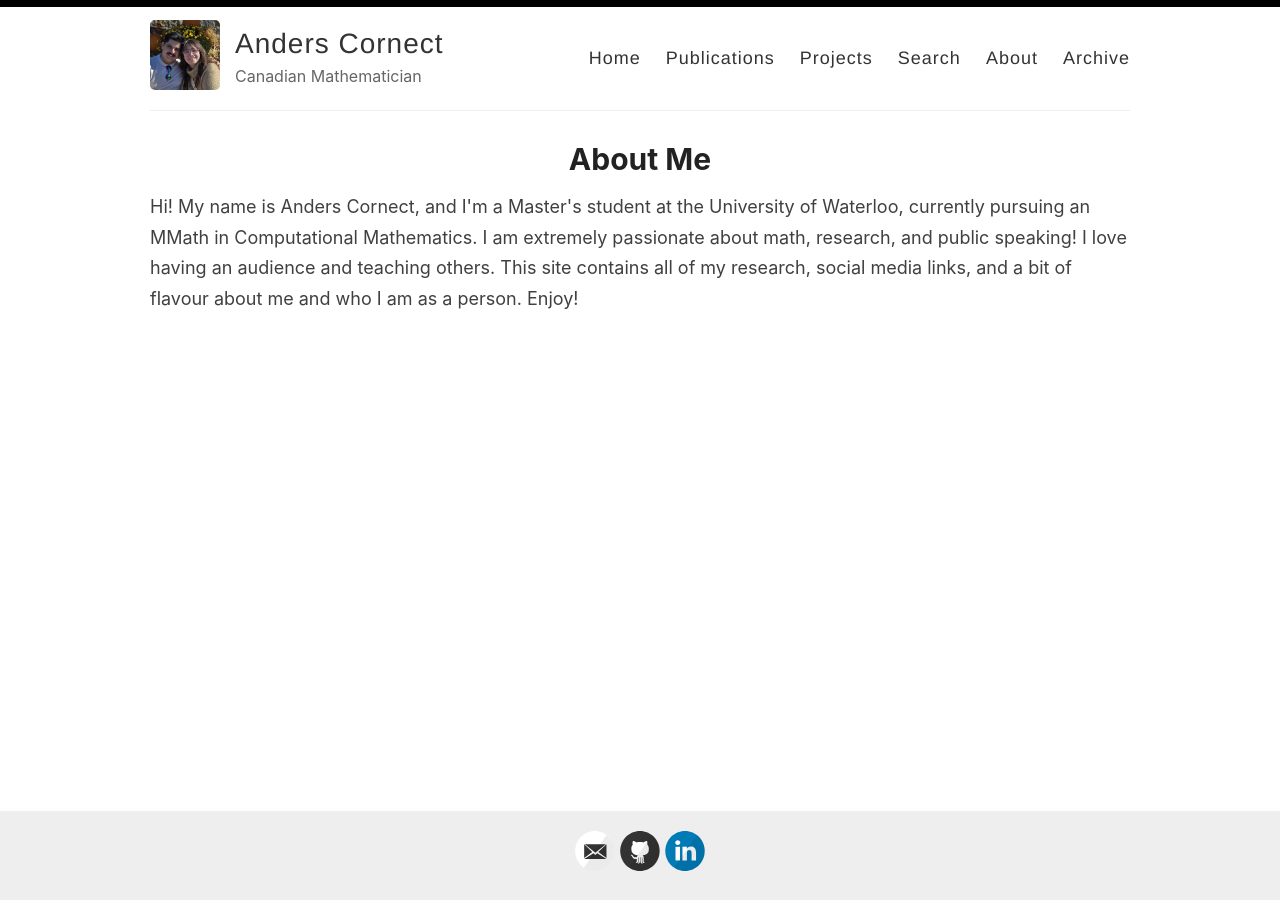
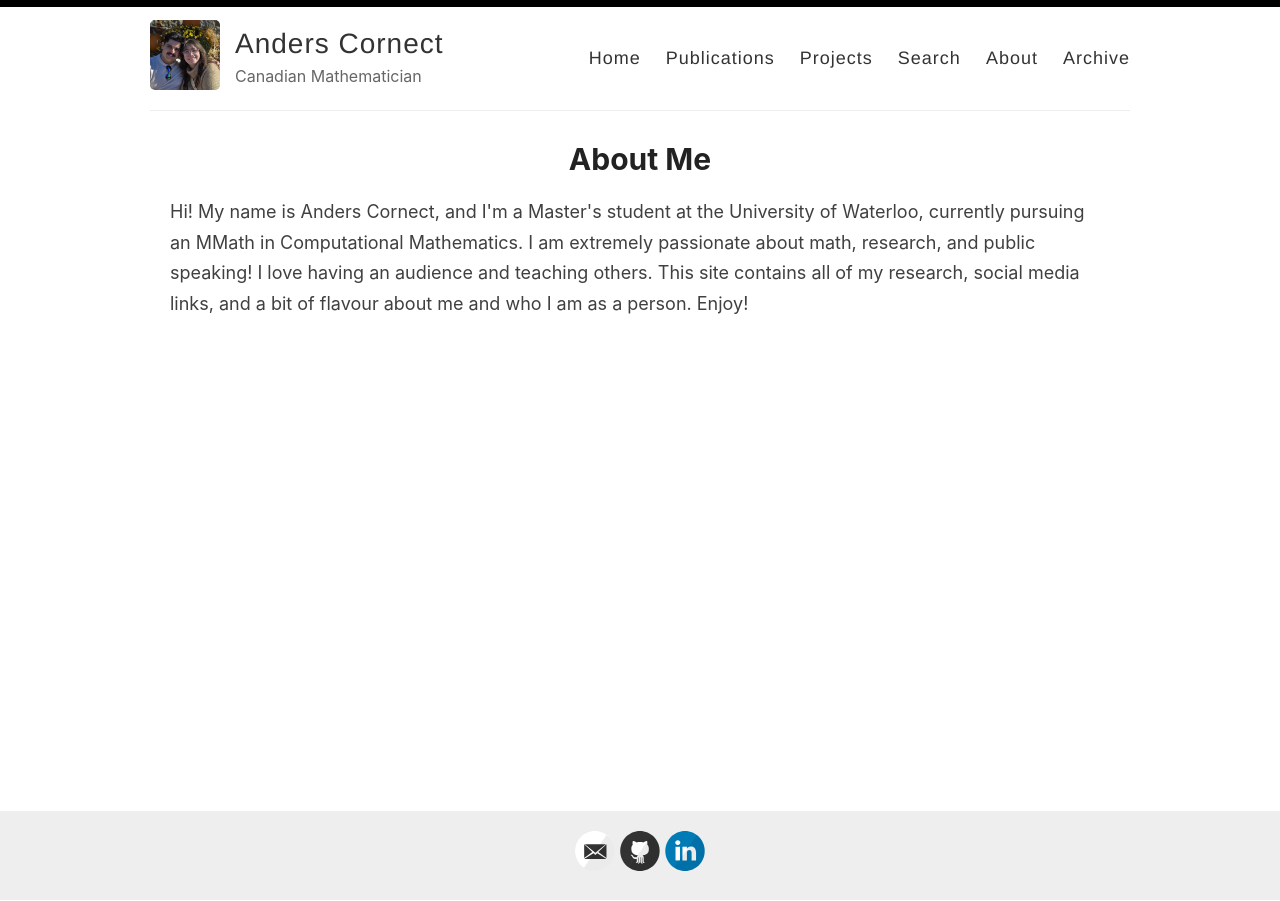
Before and after one commit to And-ers/And-ers.github.io, a Jekyll site: the page built from _pages/about.md, in a window 1280 px wide. Built offline with Jekyll 4.4.1, drawn with Linux system fonts in a browser that asks for light colours.

Commit message:
modified:   _pages/about.md

```diff
--- a/_pages/about.md
+++ b/_pages/about.md
@@ -4,7 +4,7 @@ title: About Me
 permalink: /about/
 ---
 
-<div style="margin:20 px;">
+<div style="margin:20px;">
 
 Hi! My name is Anders Cornect, and I'm a Master's student at the University of Waterloo, currently pursuing an MMath in Computational Mathematics.
 
```
